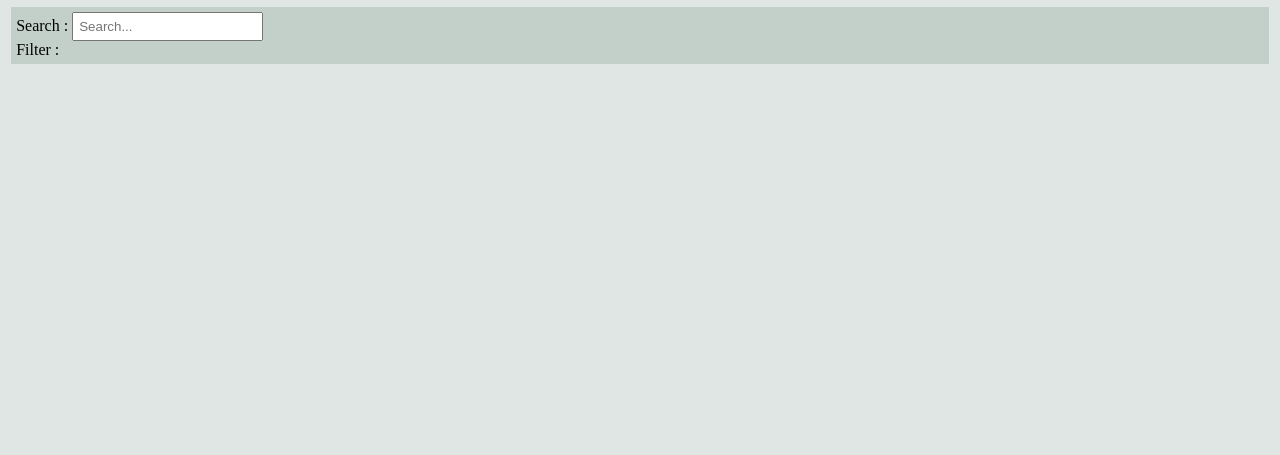
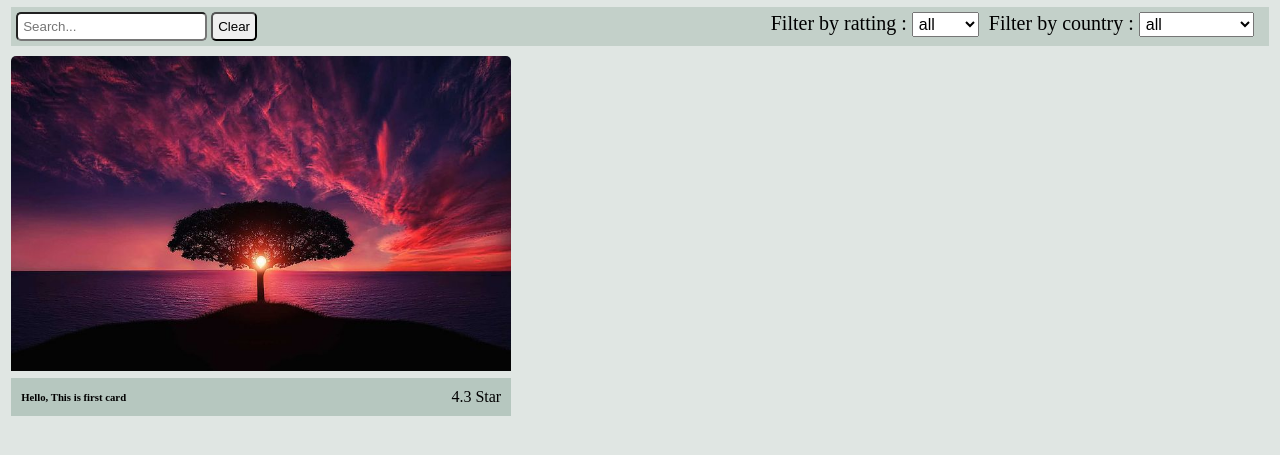
Before and after one commit to ZakariyaEnacton/JavaScript-Task-2, a plain HTML site: page index.html in a window 1280 px wide. Shown: the part 77-532 px from the top of the page. Drawn offline with Linux system fonts and the light colour scheme.

Commit message:
feat : task -2 UI

```diff
--- a/index.html
+++ b/index.html
@@ -22,11 +22,49 @@
         <section class="container">
             <div class="search-section">
                 <div class="search-field">
-                    <label class="search-lbl" for="">Search : </label>
                     <input type="search" placeholder="Search..." class="search-bar">
+                    <button id="clear-btn" class="search-button">Clear</button>
                 </div>
-                <div class="filter-wrapper">
-                    <label class="filter-lbl" for="">Filter : </label>
+                <div class="filter-field">
+                    <div class="filter-ratting-wrapper">
+                        <label class="filter-lbl" for="">Filter by ratting : </label>
+                        <select name="ratting-filter" id="ratting">
+                            <option value="all">all</option>
+                            <option value="5">5 star</option>
+                            <option value="4">4 star</option>
+                            <option value="3">3 star</option>
+                            <option value="2">2 star</option>
+                            <option value="1">1 star</option>
+                        </select>
+                    </div>
+                    <div class="filter-country-wrapper">
+                        <label class="filter-lbl" for="">Filter by country : </label>
+                        <select name="country-filter" id="country">
+                            <option value="all">all</option>
+                            <option value="in">india</option>
+                            <option value="us">United State</option>
+                        </select>
+                    </div>
+                </div>
+            </div>
+        </section>
+
+        <section class="container">
+            <div class="blog-section">
+                <div class="blog-card-wrapper">
+                    <div class="blog-card">
+                        <div class="blog-card-image">
+                            <img class="card-image" src="images/img 1.jpeg" alt="Loding...">
+                        </div>
+                        <div class="card-footer">
+                            <div class="title">
+                                <h6 class="movie-name">Hello, This is first card</h6>
+                            </div>
+                            <div class="ratting-block">
+                                <p class="movie-ratting">4.3 Star</p>
+                            </div>
+                        </div>
+                    </div>
                 </div>
             </div>
         </section>
--- a/style.css
+++ b/style.css
@@ -26,8 +26,77 @@ body {
     padding: 5px;
     margin-top: 10px;
     background-color: #C3D0C9;
+
+    display: flex;
+    justify-content: space-between;
 }
 
 .search-bar {
     padding: 5px;
+    border-radius: 5px;
 }
+
+.search-button {
+    padding: 5px;
+    border-radius: 5px;
+}
+
+.filter-field {
+    display: flex;
+}
+
+.filter-lbl {
+    font-size: 20px;
+}
+
+#ratting {
+    display: inline-block;
+    margin-right: 10px;
+    padding: 2px;
+    font-size: 1rem;
+    line-height: 1.5;
+    font-weight: 400;
+}
+
+#country {
+    display: inline-block;
+    margin-right: 10px;
+    padding: 2px;
+    font-size: 1rem;
+    line-height: 1.5;
+    font-weight: 400;
+}
+
+.blog-section {
+    margin-top: 10px;
+}
+
+.blog-card-wrapper {
+    display: grid;
+    grid-template-columns: repeat(3, 1fr);
+    grid-gap: 25px;
+}
+
+.blog-card {
+    display: flex;
+    flex-direction: column;
+    justify-content: space-between;
+    height: 360px;
+    width: 500px;
+}
+
+.card-image {
+    border-top-right-radius: 5px;
+    border-top-left-radius: 5px;
+    width: 100%;
+    height: 100%;
+    object-fit: cover;
+}
+
+.card-footer {
+    background-color: #B6C7BF;
+    padding: 10px;
+    display: flex;
+    align-items: center;
+    justify-content: space-between;
+}
```
Also changed, not shown: images/img 1.jpeg (added).
